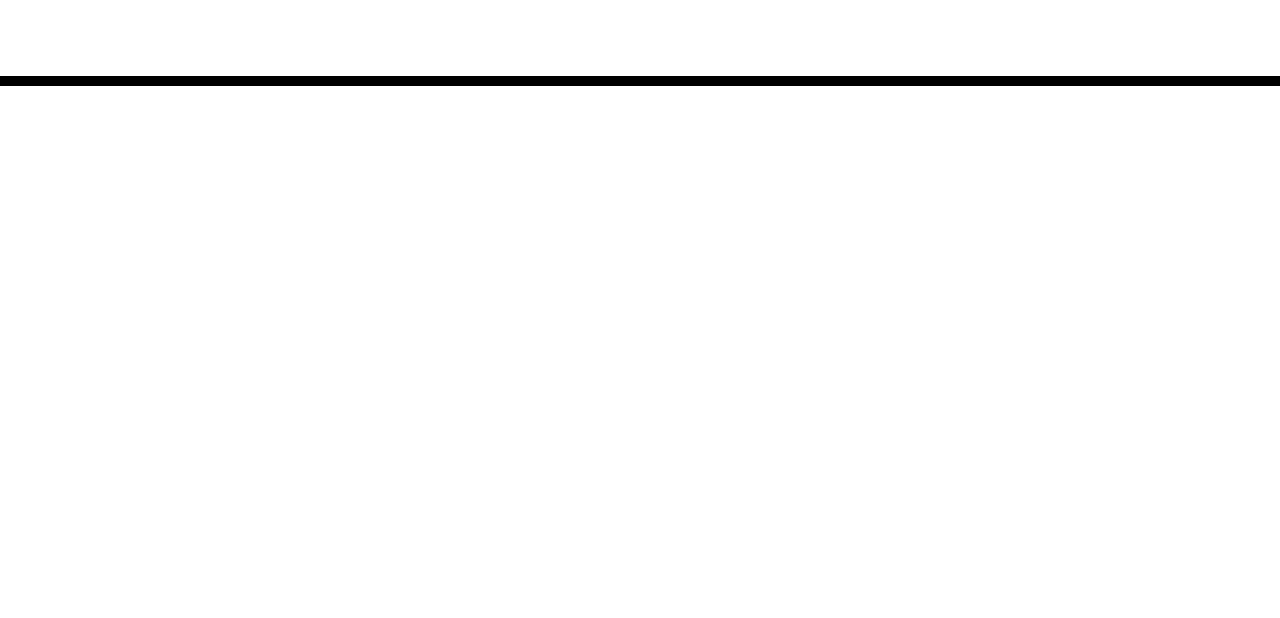
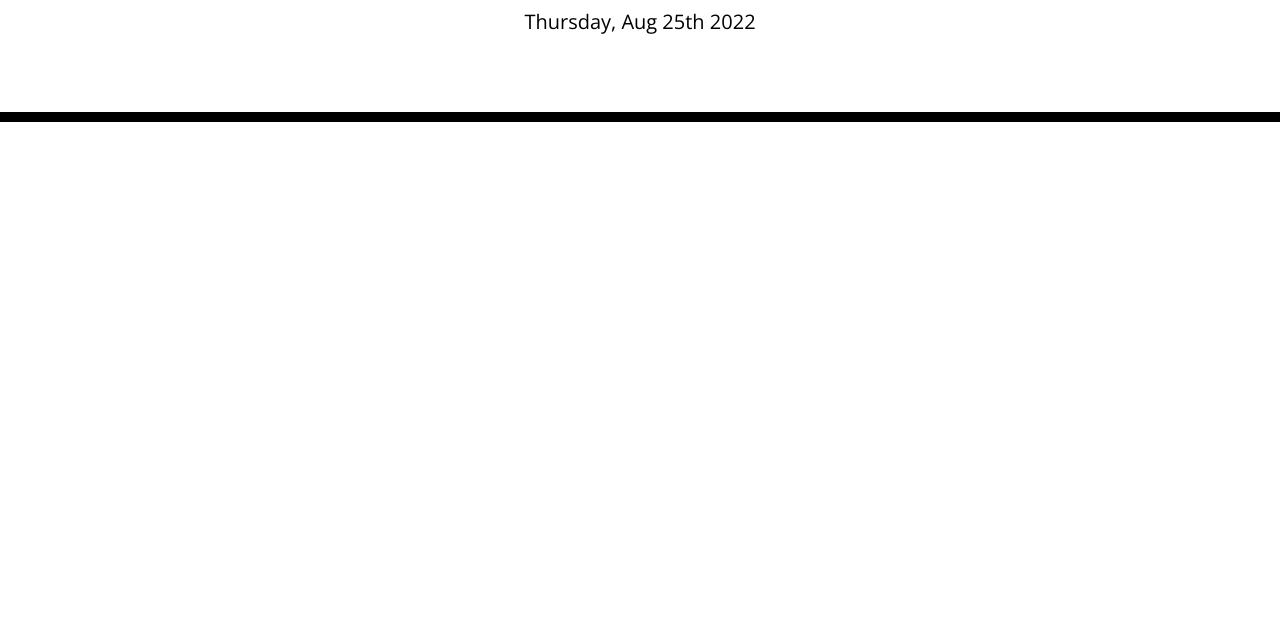
Before and after one commit to tguy5837/work-day-planner, a plain HTML site: page index.html in a window 1280 px wide. Shown: the part 182-800 px from the top of the page. Drawn offline with nearby package versions, Linux system fonts and the light colour scheme; files that its build step writes are made by us from their sources.

Commit message:
current date added to top

```diff
--- a/assets/js/index.js
+++ b/assets/js/index.js
@@ -0,0 +1,4 @@
+$(currentDay).text(function () {
+    var now = moment().format("dddd, MMM Do YYYY");
+    return now;
+})
--- a/index.html
+++ b/index.html
@@ -18,7 +18,7 @@
       href="https://fonts.googleapis.com/css?family=Open+Sans&display=swap"
       rel="stylesheet"
     />
-    <link rel="stylesheet" href="style.css" />
+    <link rel="stylesheet" href="./assets/css/style.css" />
     <title>Work Day Scheduler</title>
   </head>
 
@@ -34,5 +34,6 @@
 
     <script src="https://code.jquery.com/jquery-3.4.1.min.js"></script>
     <script src="https://cdnjs.cloudflare.com/ajax/libs/moment.js/2.24.0/moment.min.js"></script>
+    <script src="./assets/js/index.js"></script>
   </body>
 </html>
```
